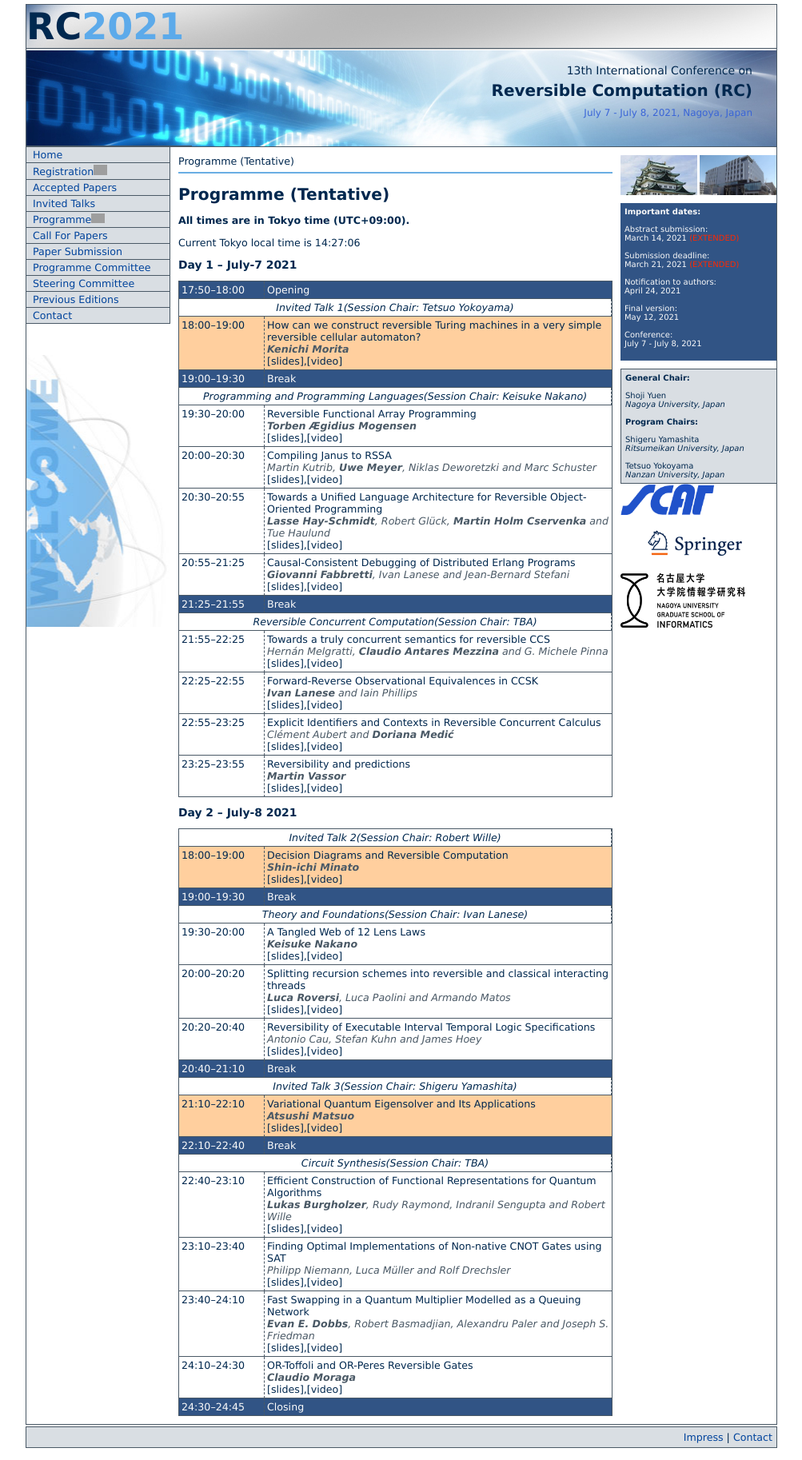
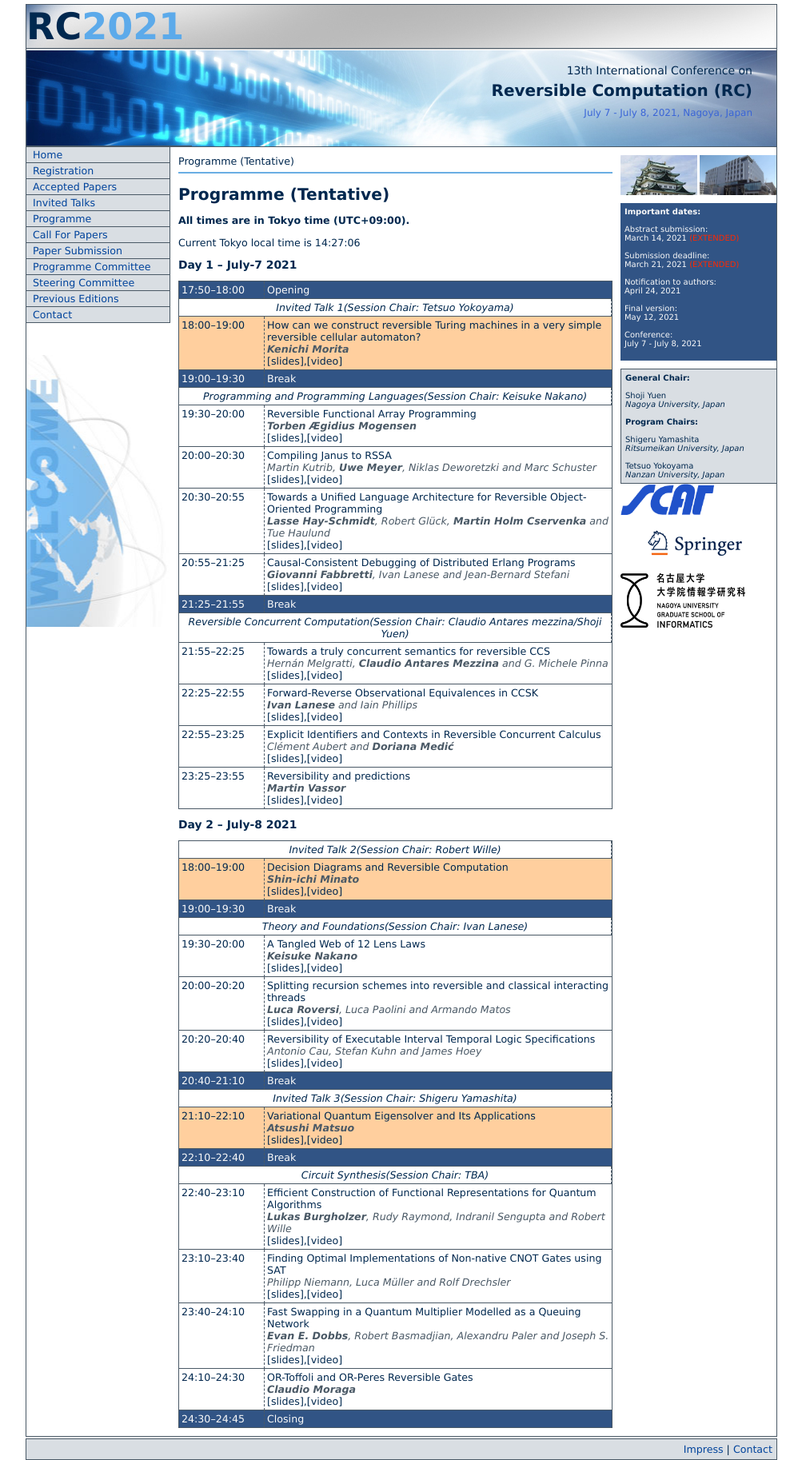
Before and after one commit to reversible-computation-2021/reversible-computation-2021.github.io, a Jekyll site: the page built from program/index.html, in a window 1280 px wide. Shown: the whole page at 80% size, without its empty margins (139-1142 px from the left). Built offline with Jekyll 4.4.1, drawn with Linux system fonts in a browser that asks for light colours; grey boxes are pictures that could not be loaded.

Commit message:
210705-4

```diff
--- a/_layouts/default.html
+++ b/_layouts/default.html
@@ -51,10 +51,10 @@
           <nav>
             <ul>
               <li><a href="{{ "/" | relative_url }}">Home</a></li>
-              <li><a href="{{ "/registration" | relative_url }}">Registration<img style="width:10%;height:10%;" src="/images/new_icon.png"/></a></li>
+	      <li><a href="{{ "/registration" | relative_url }}">Registration<!--<img style="width:10%;height:10%;" src="/images/new_icon.png"/>--></a></li>
               <li><a href="{{ "/accepted" | relative_url }}">Accepted Papers</a></li>
               <li><a href="{{ "/invited" | reluative_url }}">Invited Talks</a></li>
-              <li><a href="{{ "/program" | reluative_url }}">Programme<img style="width:10%;height:10%;" src="/images/new_icon.png"/></a></li>
+              <li><a href="{{ "/program" | reluative_url }}">Programme</a></li>
               <li><a href="{{ "/cfp" | reluative_url }}">Call For Papers</a></li>
               <li><a href="{{ "/submission" | relative_url }}">Paper Submission</a></li>
               <li><a href="{{ "/pc" | relative_url }}">Programme Committee</a></li>
--- a/program/index.html
+++ b/program/index.html
@@ -81,7 +81,7 @@ title: Programme (Tentative)
 </td></tr>
 <tr class="special"><td>21:25&ndash;21:55</td>
 <td><div class="paper">Break</div></td></tr>
-<tr class="caption"><td colspan="2">Reversible Concurrent Computation<span class="chair">(Session Chair: TBA)</span></td></tr>
+<tr class="caption"><td colspan="2">Reversible Concurrent Computation<span class="chair">(Session Chair: Claudio Antares mezzina/Shoji Yuen)</span></td></tr>
 <tr><td>21:55&ndash;22:25</td>
 <td>
 
```
